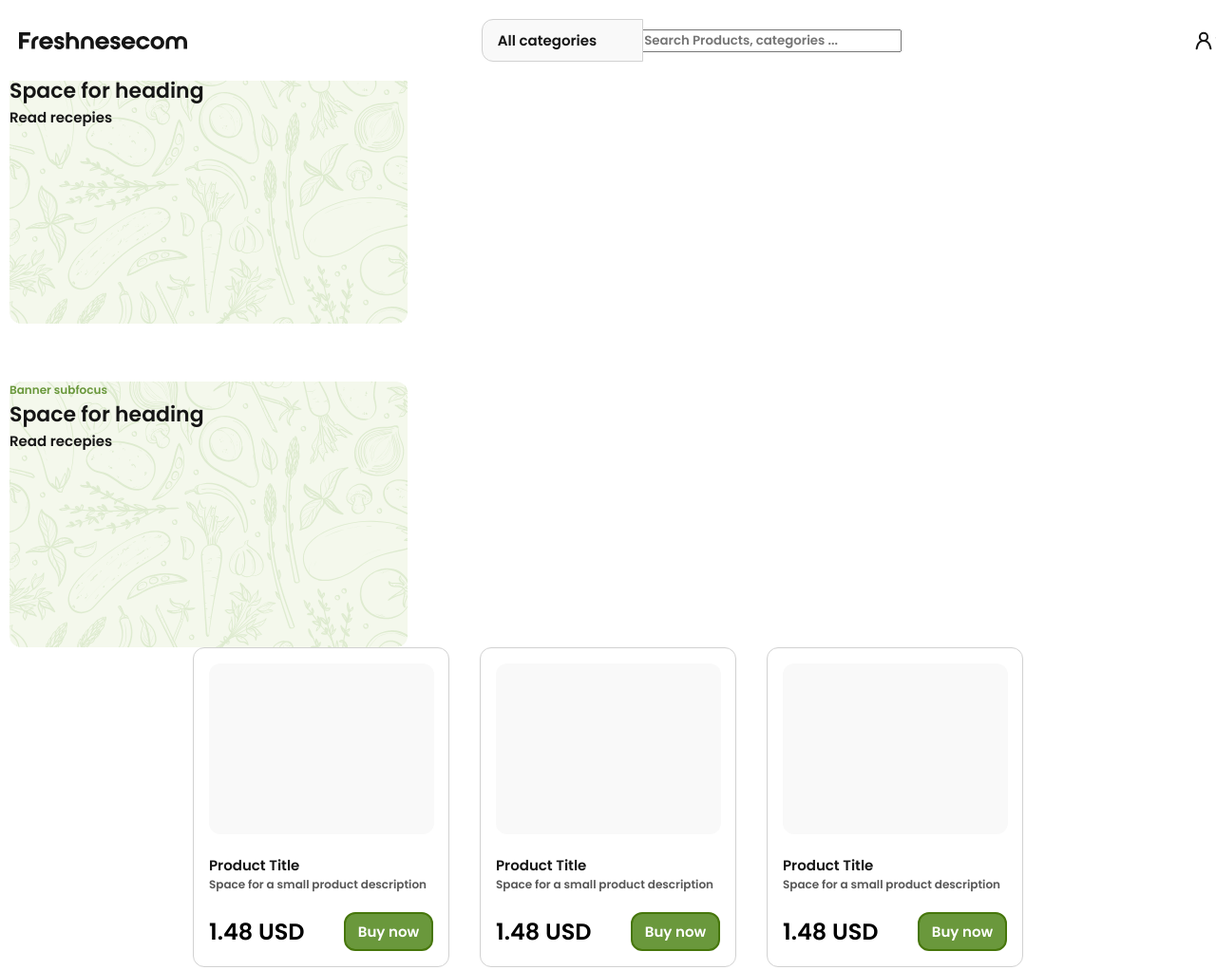
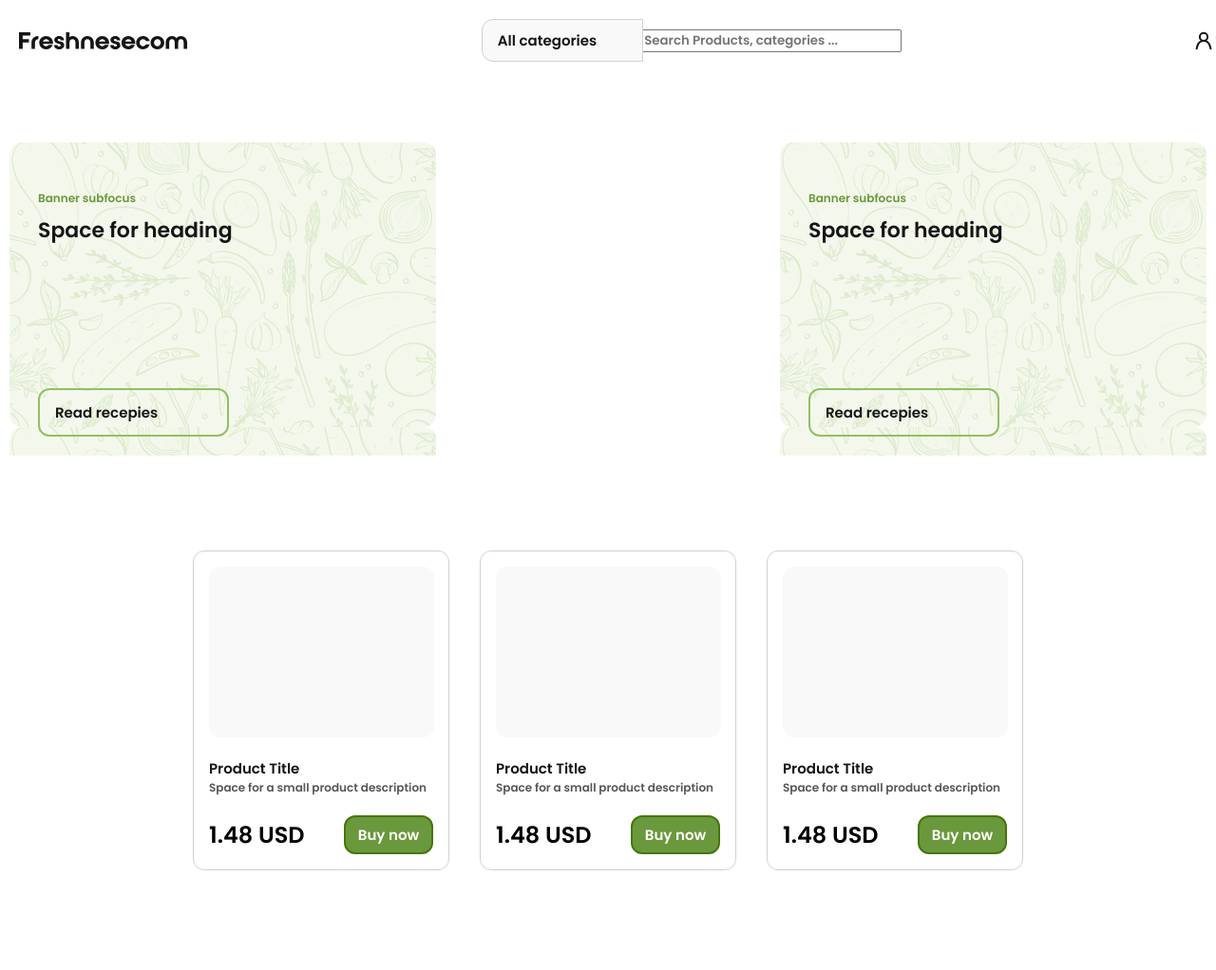
Before and after one commit to VladislavaZaitseva/Freshnesecom, a plain HTML site: page index.html in a window 1280 px wide. Shown: the top 1022 px of the page at 95% size. Drawn offline with Linux system fonts and the light colour scheme.

Commit message:
change main

```diff
--- a/style.css
+++ b/style.css
@@ -104,14 +104,18 @@ header .img-bag {
     height: 20px;
 }
 
-
+.banner{
+    margin: 150px 0 100px;
+    display: flex;
+    justify-content: space-between;
+}
 
 .banner .img {
     background-image: url(./assets/Group\ 18.svg);
     background-size: contain;
     width: 419px;
     height: 280px;
-    margin-top: 61px;
+    padding: 50px 0 0 30px;
 }
 
 .banner .img p {
@@ -122,11 +126,16 @@ header .img-bag {
 .banner .img h3 {
     font: 600 22px 'Poppins';
     color: #151515;
+    margin: 8px 0 150px;
 }
 
 .banner .img .btn {
     font: 700 15px 'Poppins';
     color: #151515;
+    border: 2px solid #92C064;
+    border-radius: 12px;
+    width:165px ;
+    padding: 12px 16px;
 }
 
 .products .wrapper-grid {
```
